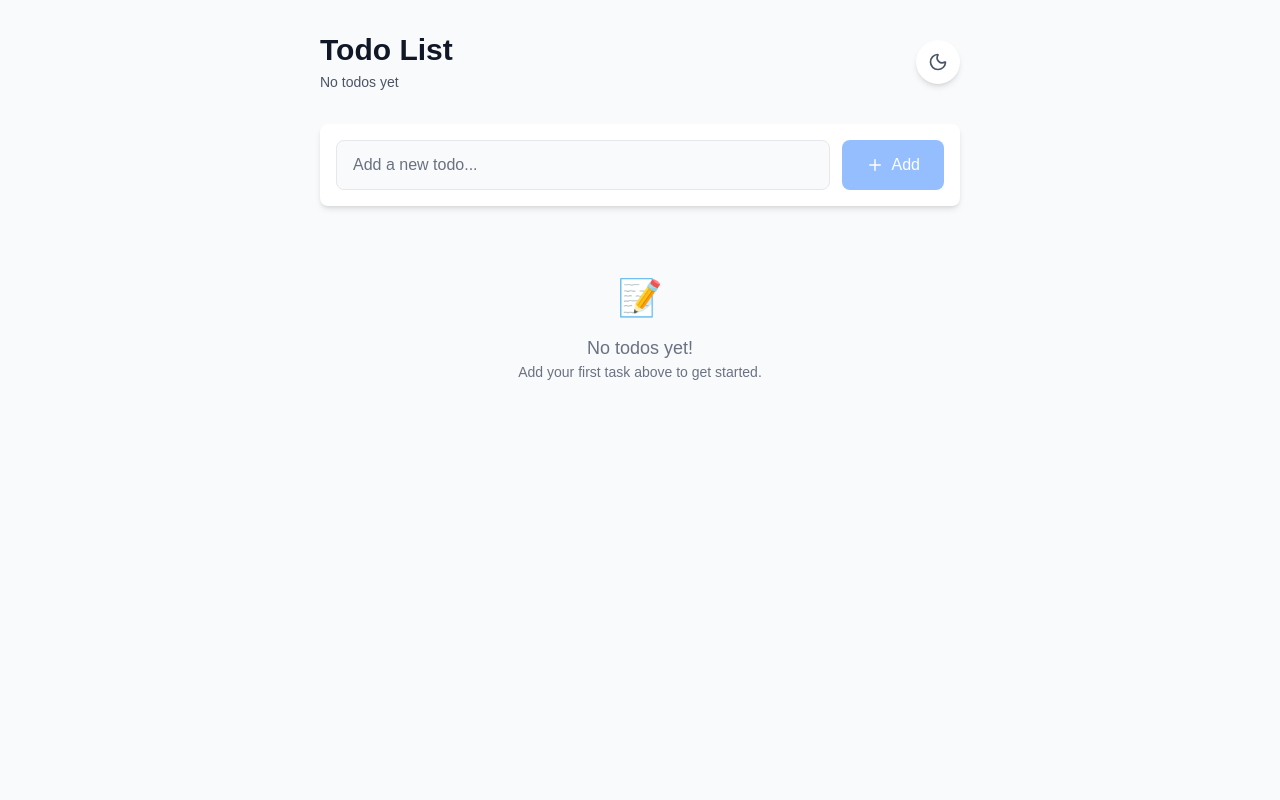
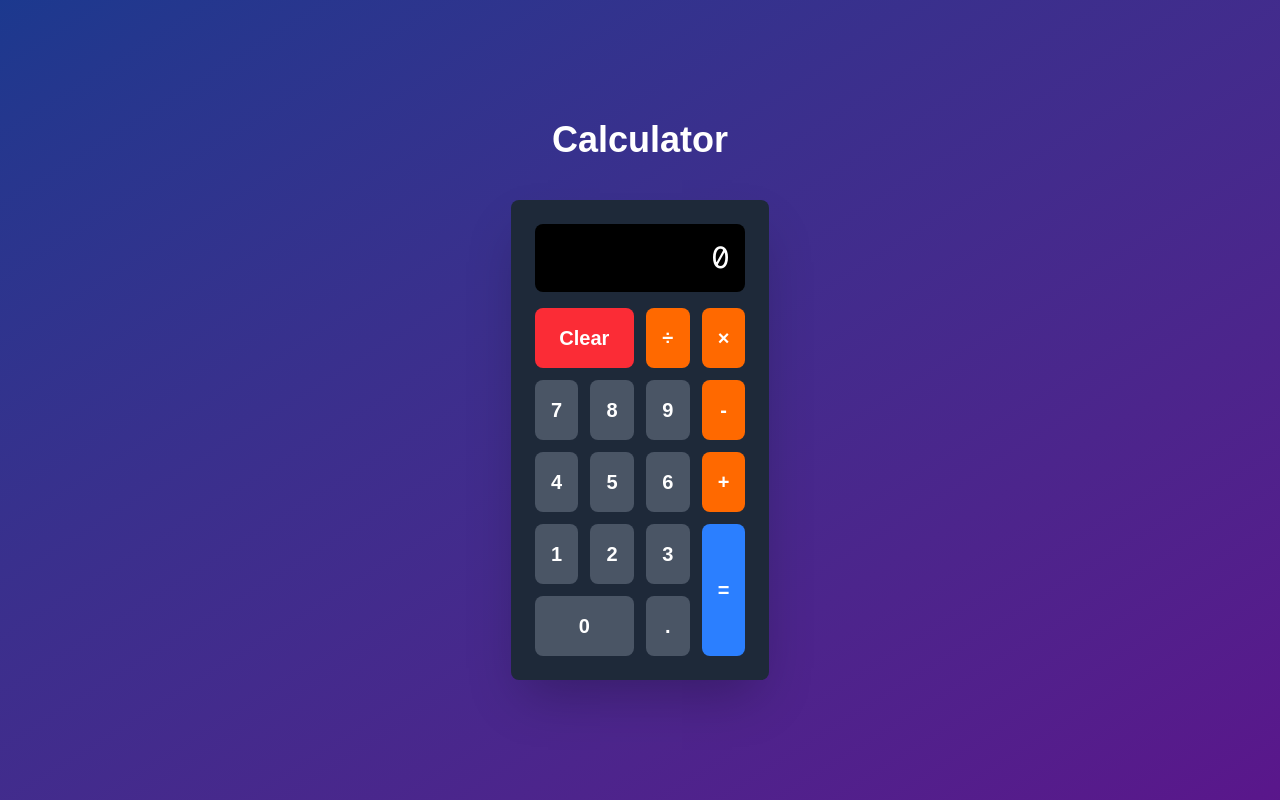
Before and after one commit to ns-test-org/new-web-app-room, a Next.js app in the folder packages/new-web-app-room/: page / in a window 1280 px wide. Built offline with nearby package versions, Linux system fonts and the light colour scheme.

Commit message:
AI chat session: Updated code and files

```diff
--- a/packages/new-web-app-room/src/app/page.tsx
+++ b/packages/new-web-app-room/src/app/page.tsx
@@ -1,5 +1,12 @@
-import TodoList from '@/components/TodoList';
+import Calculator from '@/components/Calculator';
 
 export default function Home() {
-  return <TodoList />;
+  return (
+    <div className="min-h-screen bg-gradient-to-br from-blue-900 to-purple-900 flex items-center justify-center p-4">
+      <div className="text-center">
+        <h1 className="text-4xl font-bold text-white mb-8">Calculator</h1>
+        <Calculator />
+      </div>
+    </div>
+  );
 }
--- /dev/null
+++ b/packages/new-web-app-room/src/components/Calculator.tsx
@@ -0,0 +1,218 @@
+'use client';
+
+import { useState } from 'react';
+
+export default function Calculator() {
+  const [display, setDisplay] = useState('0');
+  const [previousValue, setPreviousValue] = useState<number | null>(null);
+  const [operation, setOperation] = useState<string | null>(null);
+  const [waitingForOperand, setWaitingForOperand] = useState(false);
+
+  const inputNumber = (num: string) => {
+    if (waitingForOperand) {
+      setDisplay(num);
+      setWaitingForOperand(false);
+    } else {
+      setDisplay(display === '0' ? num : display + num);
+    }
+  };
+
+  const inputOperation = (nextOperation: string) => {
+    const inputValue = parseFloat(display);
+
+    if (previousValue === null) {
+      setPreviousValue(inputValue);
+    } else if (operation) {
+      const currentValue = previousValue || 0;
+      const newValue = calculate(currentValue, inputValue, operation);
+
+      setDisplay(String(newValue));
+      setPreviousValue(newValue);
+    }
+
+    setWaitingForOperand(true);
+    setOperation(nextOperation);
+  };
+
+  const calculate = (firstValue: number, secondValue: number, operation: string): number => {
+    switch (operation) {
+      case '+':
+        return firstValue + secondValue;
+      case '-':
+        return firstValue - secondValue;
+      case '×':
+        return firstValue * secondValue;
+      case '÷':
+        return firstValue / secondValue;
+      default:
+        return secondValue;
+    }
+  };
+
+  const performCalculation = () => {
+    const inputValue = parseFloat(display);
+
+    if (previousValue !== null && operation) {
+      const newValue = calculate(previousValue, inputValue, operation);
+      setDisplay(String(newValue));
+      setPreviousValue(null);
+      setOperation(null);
+      setWaitingForOperand(true);
+    }
+  };
+
+  const clear = () => {
+    setDisplay('0');
+    setPreviousValue(null);
+    setOperation(null);
+    setWaitingForOperand(false);
+  };
+
+  return (
+    <div className="max-w-xs mx-auto mt-10 bg-gray-800 rounded-lg shadow-2xl p-6">
+      <div className="bg-black rounded-lg p-4 mb-4">
+        <div className="text-white text-right text-3xl font-mono overflow-hidden">
+          {display}
+        </div>
+      </div>
+
+      <div className="grid grid-cols-4 gap-3">
+        {/* Clear button */}
+        <button
+          onClick={clear}
+          className="col-span-2 bg-red-500 hover:bg-red-600 text-white font-bold py-4 px-4 rounded-lg text-xl transition-colors"
+        >
+          Clear
+        </button>
+
+        {/* Division */}
+        <button
+          onClick={() => inputOperation('÷')}
+          className="bg-orange-500 hover:bg-orange-600 text-white font-bold py-4 px-4 rounded-lg text-xl transition-colors"
+        >
+          ÷
+        </button>
+
+        {/* Multiplication */}
+        <button
+          onClick={() => inputOperation('×')}
+          className="bg-orange-500 hover:bg-orange-600 text-white font-bold py-4 px-4 rounded-lg text-xl transition-colors"
+        >
+          ×
+        </button>
+
+        {/* Number 7 */}
+        <button
+          onClick={() => inputNumber('7')}
+          className="bg-gray-600 hover:bg-gray-700 text-white font-bold py-4 px-4 rounded-lg text-xl transition-colors"
+        >
+          7
+        </button>
+
+        {/* Number 8 */}
+        <button
+          onClick={() => inputNumber('8')}
+          className="bg-gray-600 hover:bg-gray-700 text-white font-bold py-4 px-4 rounded-lg text-xl transition-colors"
+        >
+          8
+        </button>
+
+        {/* Number 9 */}
+        <button
+          onClick={() => inputNumber('9')}
+          className="bg-gray-600 hover:bg-gray-700 text-white font-bold py-4 px-4 rounded-lg text-xl transition-colors"
+        >
+          9
+        </button>
+
+        {/* Subtraction */}
+        <button
+          onClick={() => inputOperation('-')}
+          className="bg-orange-500 hover:bg-orange-600 text-white font-bold py-4 px-4 rounded-lg text-xl transition-colors"
+        >
+          -
+        </button>
+
+        {/* Number 4 */}
+        <button
+          onClick={() => inputNumber('4')}
+          className="bg-gray-600 hover:bg-gray-700 text-white font-bold py-4 px-4 rounded-lg text-xl transition-colors"
+        >
+          4
+        </button>
+
+        {/* Number 5 */}
+        <button
+          onClick={() => inputNumber('5')}
+          className="bg-gray-600 hover:bg-gray-700 text-white font-bold py-4 px-4 rounded-lg text-xl transition-colors"
+        >
+          5
+        </button>
+
+        {/* Number 6 */}
+        <button
+          onClick={() => inputNumber('6')}
+          className="bg-gray-600 hover:bg-gray-700 text-white font-bold py-4 px-4 rounded-lg text-xl transition-colors"
+        >
+          6
+        </button>
+
+        {/* Addition */}
+        <button
+          onClick={() => inputOperation('+')}
+          className="bg-orange-500 hover:bg-orange-600 text-white font-bold py-4 px-4 rounded-lg text-xl transition-colors"
+        >
+          +
+        </button>
+
+        {/* Number 1 */}
+        <button
+          onClick={() => inputNumber('1')}
+          className="bg-gray-600 hover:bg-gray-700 text-white font-bold py-4 px-4 rounded-lg text-xl transition-colors"
+        >
+          1
+        </button>
+
+        {/* Number 2 */}
+        <button
+          onClick={() => inputNumber('2')}
+          className="bg-gray-600 hover:bg-gray-700 text-white font-bold py-4 px-4 rounded-lg text-xl transition-colors"
+        >
+          2
+        </button>
+
+        {/* Number 3 */}
+        <button
+          onClick={() => inputNumber('3')}
+          className="bg-gray-600 hover:bg-gray-700 text-white font-bold py-4 px-4 rounded-lg text-xl transition-colors"
+        >
+          3
+        </button>
+
+        {/* Equals */}
+        <button
+          onClick={performCalculation}
+          className="row-span-2 bg-blue-500 hover:bg-blue-600 text-white font-bold py-4 px-4 rounded-lg text-xl transition-colors"
+        >
+          =
+        </button>
+
+        {/* Number 0 */}
+        <button
+          onClick={() => inputNumber('0')}
+          className="col-span-2 bg-gray-600 hover:bg-gray-700 text-white font-bold py-4 px-4 rounded-lg text-xl transition-colors"
+        >
+          0
+        </button>
+
+        {/* Decimal point */}
+        <button
+          onClick={() => inputNumber('.')}
+          className="bg-gray-600 hover:bg-gray-700 text-white font-bold py-4 px-4 rounded-lg text-xl transition-colors"
+        >
+          .
+        </button>
+      </div>
+    </div>
+  );
+}
```
